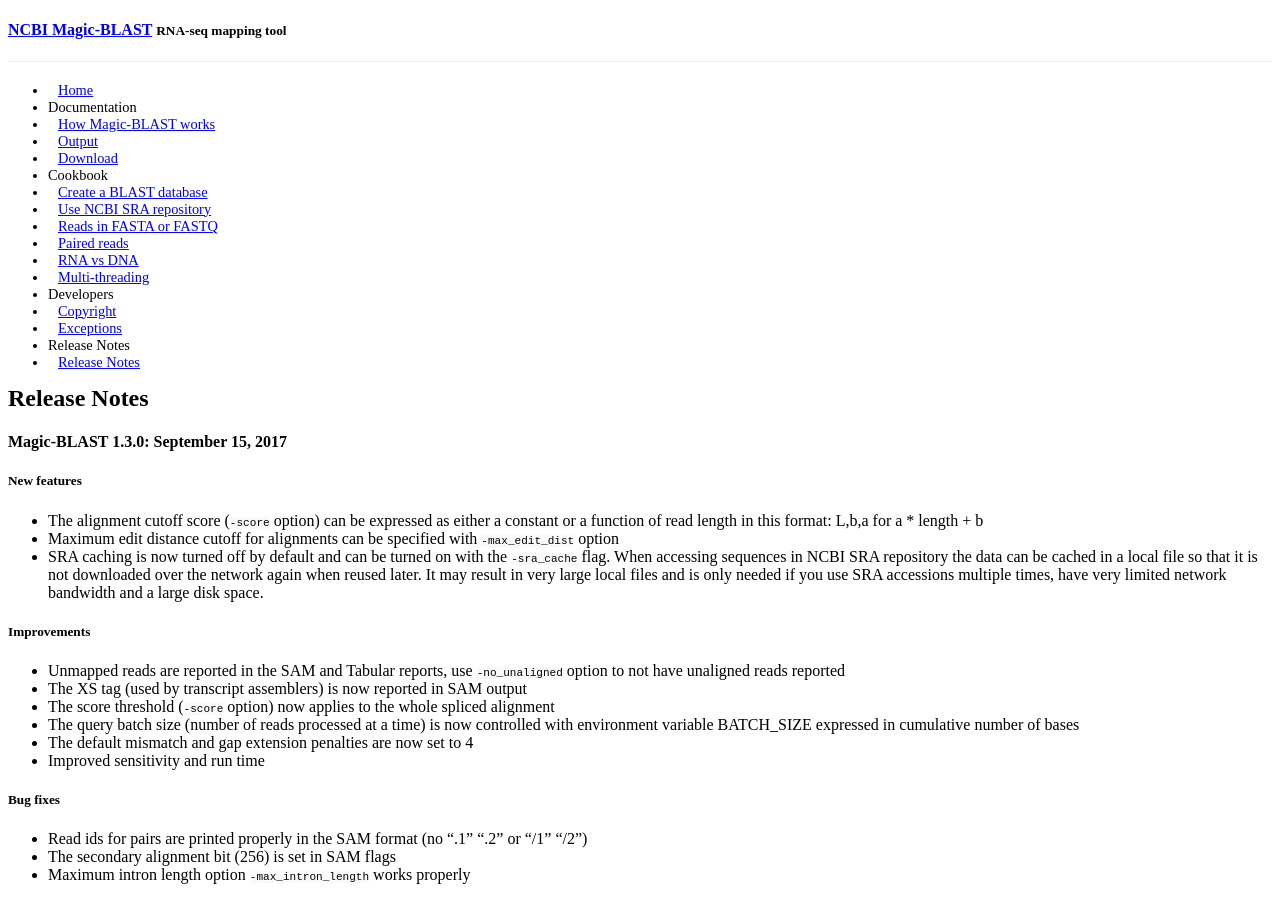
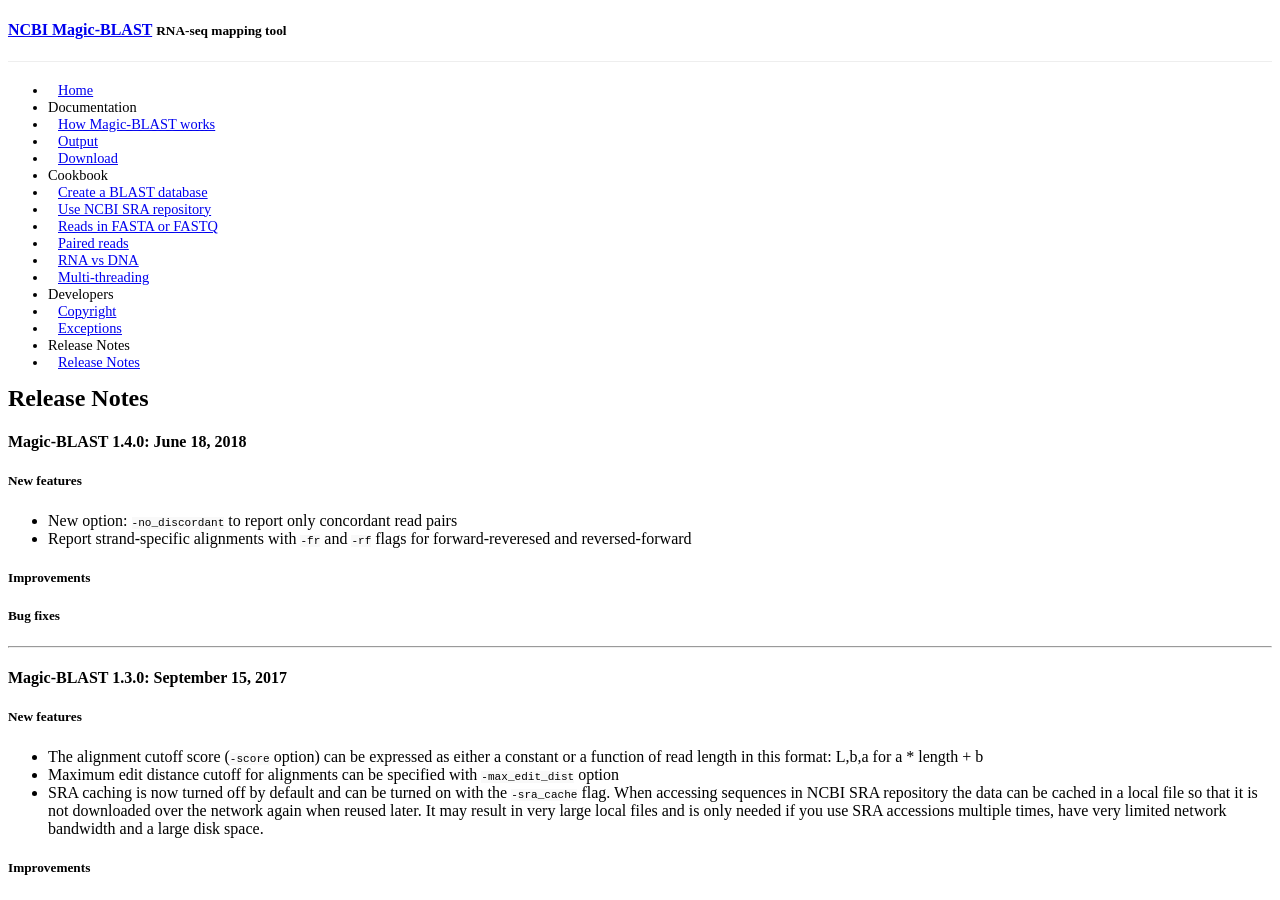
Before and after one commit to ncbi/magicblast, a Jekyll site: the page built from docs/_posts/2017-09-13-release.md, in a window 1280 px wide and 900 px high. Built offline with Jekyll 4.4.1, drawn with Linux system fonts in a browser that asks for light colours; a style sheet for code colours, icons or effects is not loaded.

Commit message:
Added release notes for version 1.4.0

````diff
--- a/docs/_posts/2017-09-13-release.md
+++ b/docs/_posts/2017-09-13-release.md
@@ -4,6 +4,22 @@
 title: "Release Notes"
 order: 0
 ---
+
+#### Magic-BLAST 1.4.0: June 18, 2018
+
+##### New features
+* New option: ```-no_discordant``` to report only concordant read pairs
+* Report strand-specific alignments with ```-fr``` and ```-rf``` flags for forward-reveresed and reversed-forward
+
+
+##### Improvements
+
+
+##### Bug fixes
+
+
+---
+
 
 #### Magic-BLAST 1.3.0: September 15, 2017
 
````
